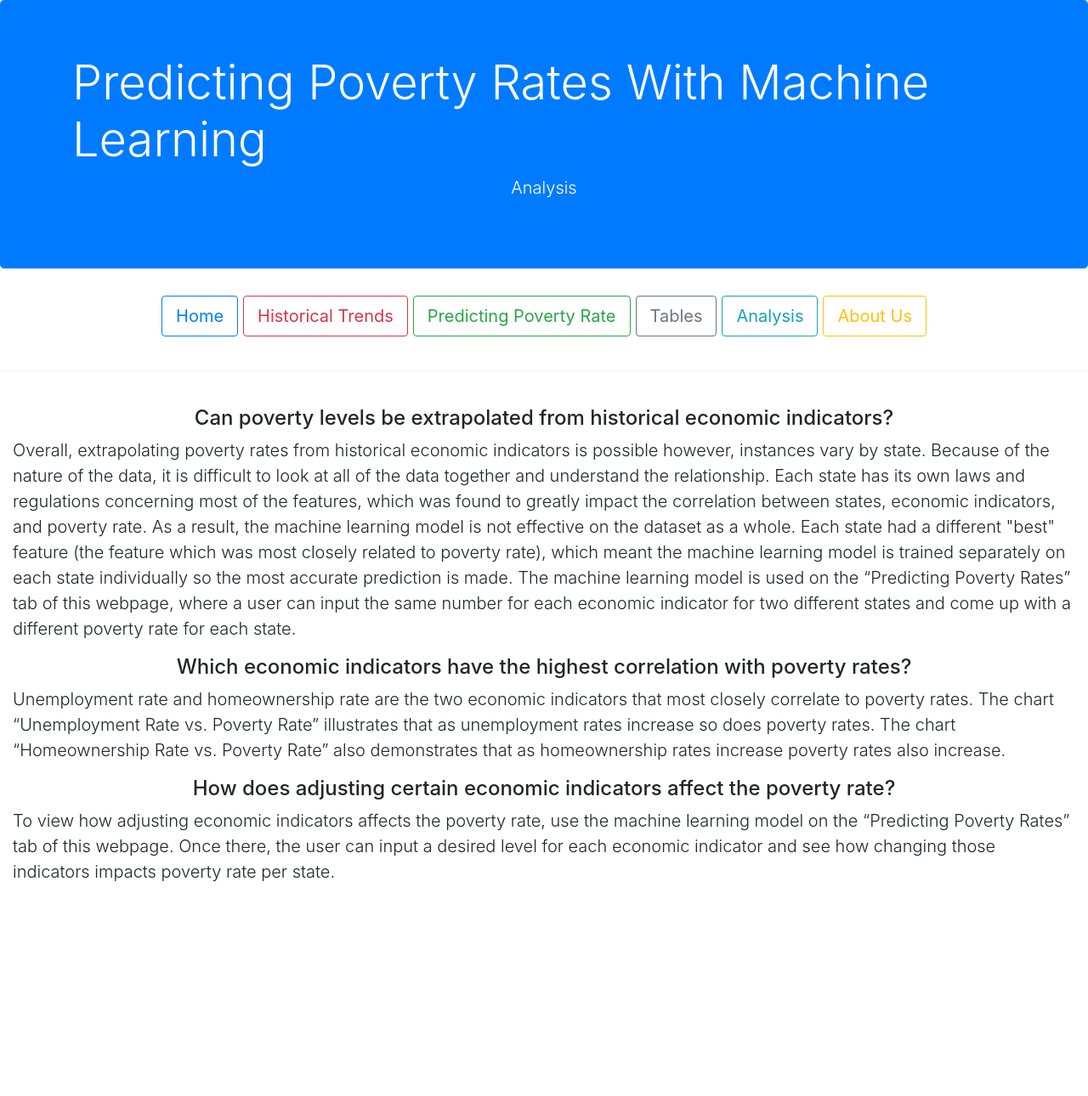
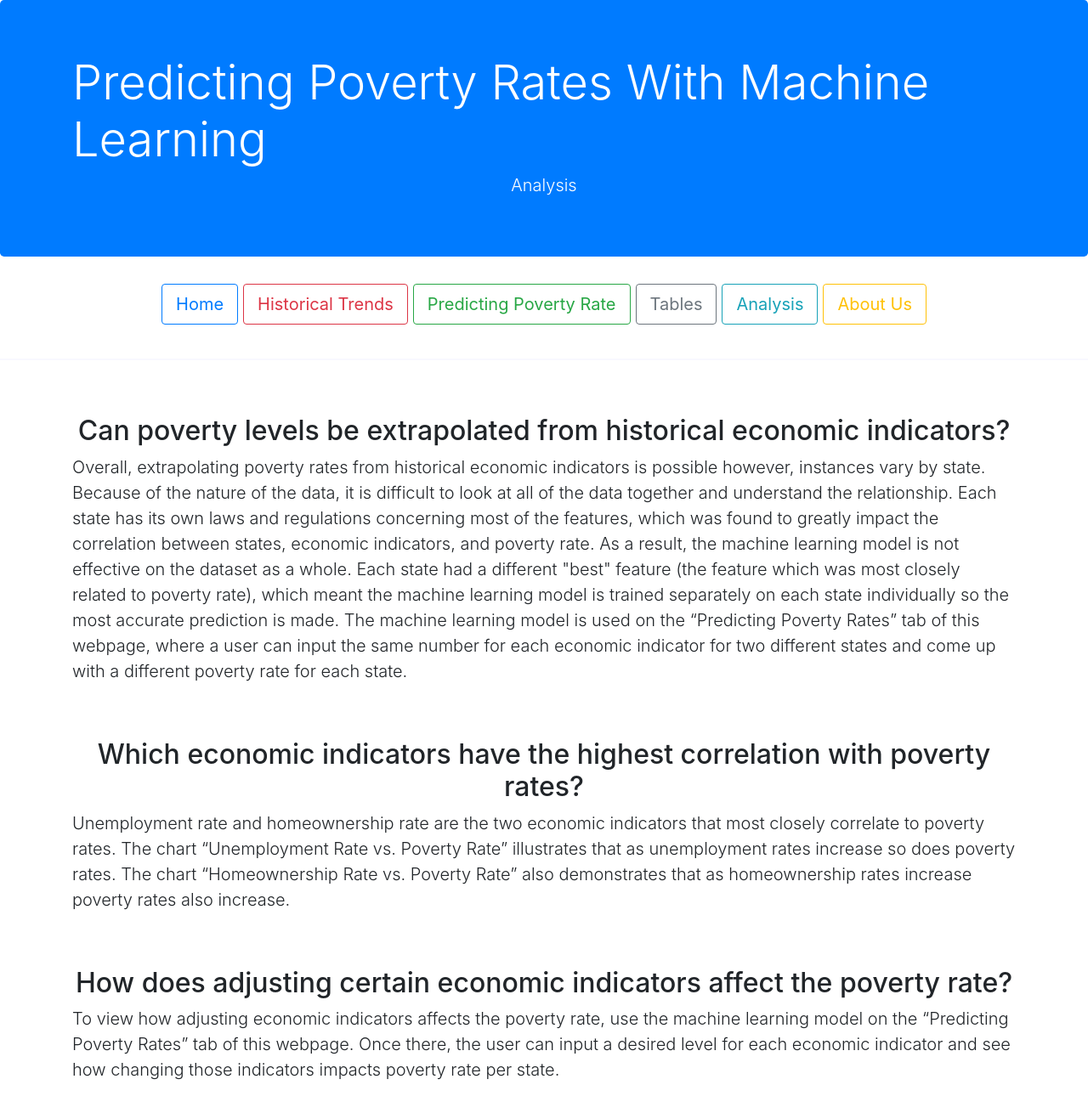
Before and after one commit to taytaka/Poverty_and_Minimum_Wage, a Flask app: page /analysis in a window 1280 px wide. Shown: the part 40-1330 px from the top of the page at 85% size. Before the commit the page ends 1078 px from the top, so only its background shows below. Run offline with Flask 2, Linux system fonts and the light colour scheme; some libraries are stand-ins or nearby versions.

Commit message:
minor edits to html files. Removed extra title tag in all html files, changed sub-heading in  analysis.html to 'Summary Tables of Features by State' and changed <h4> tag to <h2> tag in analysis write-up section to match all home webpage, and aligned analysis text.

```diff
--- a/Visualizations/webpage/templates/about.html
+++ b/Visualizations/webpage/templates/about.html
@@ -44,8 +44,6 @@
 <meta http-equiv="X-UA-Compatible" content="IE=edge">
 <meta name="viewport" content="width=device-width, initial-scale=1.0">
 
-<title>Predicting Poverty With Machine Learning</title>
-
 <!--Importing Bootstrap-->
 <link rel="stylesheet" href="static/css/style.css">
 <meta name="description" content="">
@@ -71,7 +69,6 @@
 </style>
 
 </head>
-
 <body>
 
   <!--Title-->
--- a/Visualizations/webpage/templates/analysis.html
+++ b/Visualizations/webpage/templates/analysis.html
@@ -71,7 +71,6 @@
 </style>
 
 </head>
-
 <body>
 
   <!--Title-->
@@ -83,7 +82,7 @@
       <h1 class="display-4">Predicting Poverty Rates With Machine
         Learning </h1>
       <ul class="nav justify-content-center">
-        <p class="lead">Analysis</p>
+        <h2 class="lead">Analysis</h2>
     </div>
   </div>
 
@@ -111,14 +110,16 @@
   <br>
   <hr style="border: 1px solid #F8F8FF;" />
   <br>
+  <br>
+
   <!-- Analysis -->
-  <div class="container-fluid padding">
+  <div class="container padding">
     <div class="row welcome text-center">
       <hr>
       <div class="col-12">
-        <h4>Can poverty levels be extrapolated from historical economic indicators?
-        </h4>
-        <p class="lead text-left text-break"> Overall, extrapolating poverty rates from historical economic indicators is possible however,
+        <h2>Can poverty levels be extrapolated from historical economic indicators?</h2>
+        <p class="lead text-left text-break">
+          Overall, extrapolating poverty rates from historical economic indicators is possible however,
           instances vary by state. Because of the nature of the data, it is difficult to look at all of the data
           together and understand the relationship. Each state has its own laws and regulations concerning most of the
           features, which was found to greatly impact the correlation between states, economic indicators, and poverty
@@ -127,10 +128,15 @@
           learning model is trained separately on each state individually so the most accurate prediction is made. The
           machine learning model is used on the “Predicting Poverty Rates” tab of this webpage, where a user can input
           the same number for each economic indicator for two different states and come up with a different poverty rate
-          for each state.</p>
+          for each state.
+        </p>
 
-        <h4>Which economic indicators have the highest correlation with poverty rates?</h4>
-        <p class="lead text-left text-break">Unemployment rate and homeownership rate are the two economic indicators that most closely
+          <br>
+          <br>
+
+        <h2>Which economic indicators have the highest correlation with poverty rates?</h2>
+        <p class="lead text-left text-break">
+          Unemployment rate and homeownership rate are the two economic indicators that most closely
           correlate to poverty rates.
           The chart “Unemployment Rate vs. Poverty Rate” illustrates that as unemployment rates increase so does poverty
           rates.
@@ -138,10 +144,15 @@
           rates also increase.
         </p>
 
-        <h4> How does adjusting certain economic indicators affect the poverty rate?</h4>
-        <p class="lead text-left text-break">To view how adjusting economic indicators affects the poverty rate, use the machine learning
+        <br>
+        <br>
+
+        <h2> How does adjusting certain economic indicators affect the poverty rate?</h2>
+        <p class="lead text-left text-break">
+          To view how adjusting economic indicators affects the poverty rate, use the machine learning
           model on the “Predicting Poverty Rates” tab of this webpage. Once there, the user can input a desired level
-          for each economic indicator and see how changing those indicators impacts poverty rate per state.</p>
+          for each economic indicator and see how changing those indicators impacts poverty rate per state.
+        </p>
 
 
 
```
Also changed, not shown: Visualizations/webpage/templates/forecast.html (+0 -7 lines), Visualizations/webpage/templates/index1.html (+2 -5 lines), Visualizations/webpage/templates/tables.html (+8 -11 lines).
